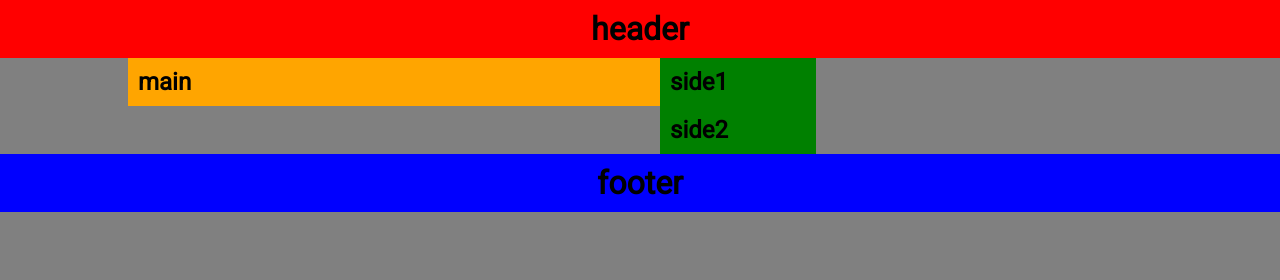
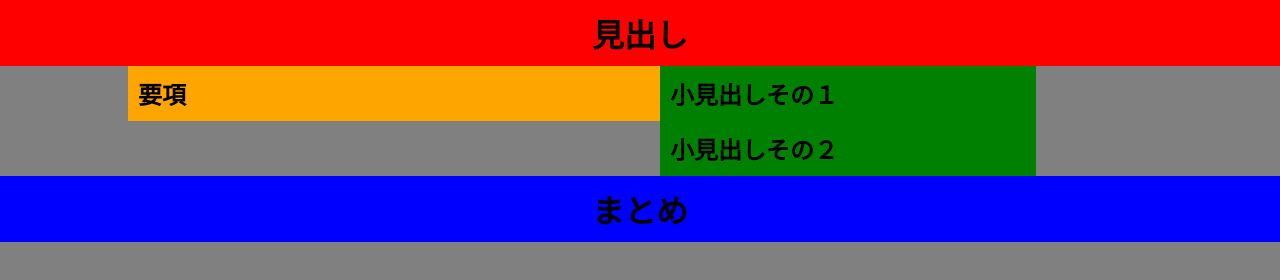
Before and after one commit to mackuroda1297/web1-10, a plain HTML site: page index.html in a window 1280 px wide. Drawn offline with Linux system fonts and the light colour scheme.

Commit message:
Create index.html

```diff
--- a/index.html
+++ b/index.html
@@ -9,22 +9,22 @@
   </head>
   <body>
     <header>
-      <h1>header</h1>
+      <h1>見出し</h1>
     </header>
     <div id="main">
     <section>
-      <h1>main</h1>
+      <h1>要項</h1>
     </section>
     <div id="side">
       <aside>
-        <h1>side1</h1>
+        <h1>小見出しその１</h1>
       </aside>
       <aside>
-        <h1>side2</h1>
+        <h1>小見出しその２</h1>
       </aside>
     </div>
     </div>
     <footer>
-      <h1>footer</h1>
+      <h1>まとめ</h1>
     </footer>
   </body>
```
